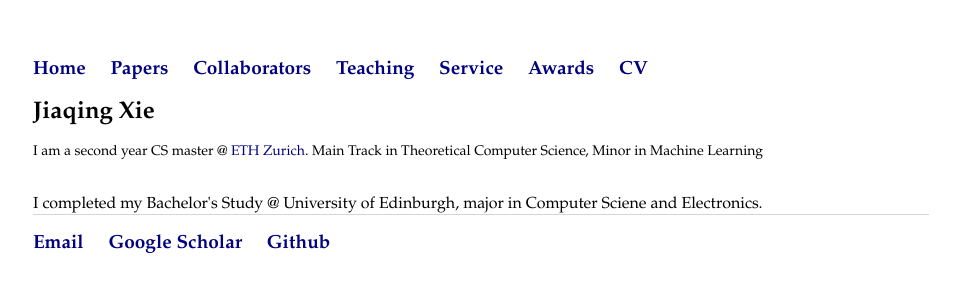
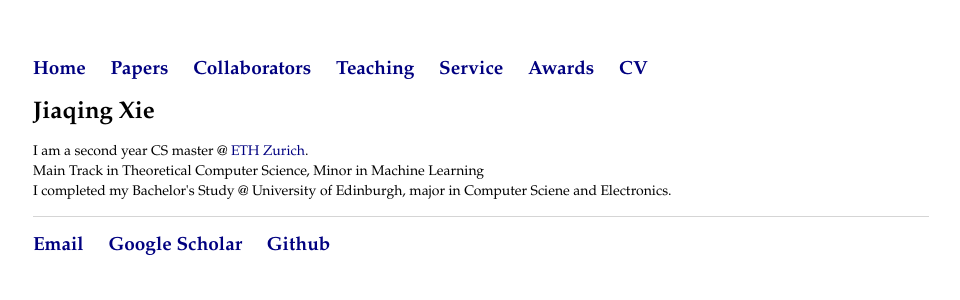
Before and after one commit to jiaqingxie/jiaqingxie.github.io, a Jekyll site: the page built from index.html, in a window 1280 px wide. Shown: the top 300 px of the page, without its empty margins (159-1119 px from the left). Built offline with Jekyll 4.4.1, drawn with Linux system fonts in a browser that asks for light colours.

```diff
--- a/index.html
+++ b/index.html
@@ -4,8 +4,9 @@ title: Jiaqing Xie
 ---
 <div class="blurb">
 <h1> Jiaqing Xie</h1>
-<p> I am a second year CS master @ <a href="https://inf.ethz.ch/">ETH Zurich</a>. Main Track in Theoretical Computer Science, Minor in Machine Learning</p><br>
-I completed my Bachelor's Study @ University of Edinburgh, major in Computer Sciene and Electronics.
+<p>I am a second year CS master @ <a href="https://inf.ethz.ch/">ETH Zurich</a>.
+<br >Main Track in Theoretical Computer Science, Minor in Machine Learning
+<br>I completed my Bachelor's Study @ University of Edinburgh, major in Computer Sciene and Electronics.</p>
 <!--
 <p> I began my research journey at Cornell (BA Math, BA CS, MS CS) under the guidance of <a href="http://www.cs.cornell.edu/home/cardie/">Claire Cardie</a>.
 <br> I am deeply honored to have learned from the <a href="https://news.psu.edu/story/660710/2021/06/07/college-engineering-mourns-loss-faculty-member-arzoo-katiyar">late</a> <a href="https://sites.google.com/site/arzook99/home">Professor Arzoo Katiyar</a>, who I profoundly miss.
```
